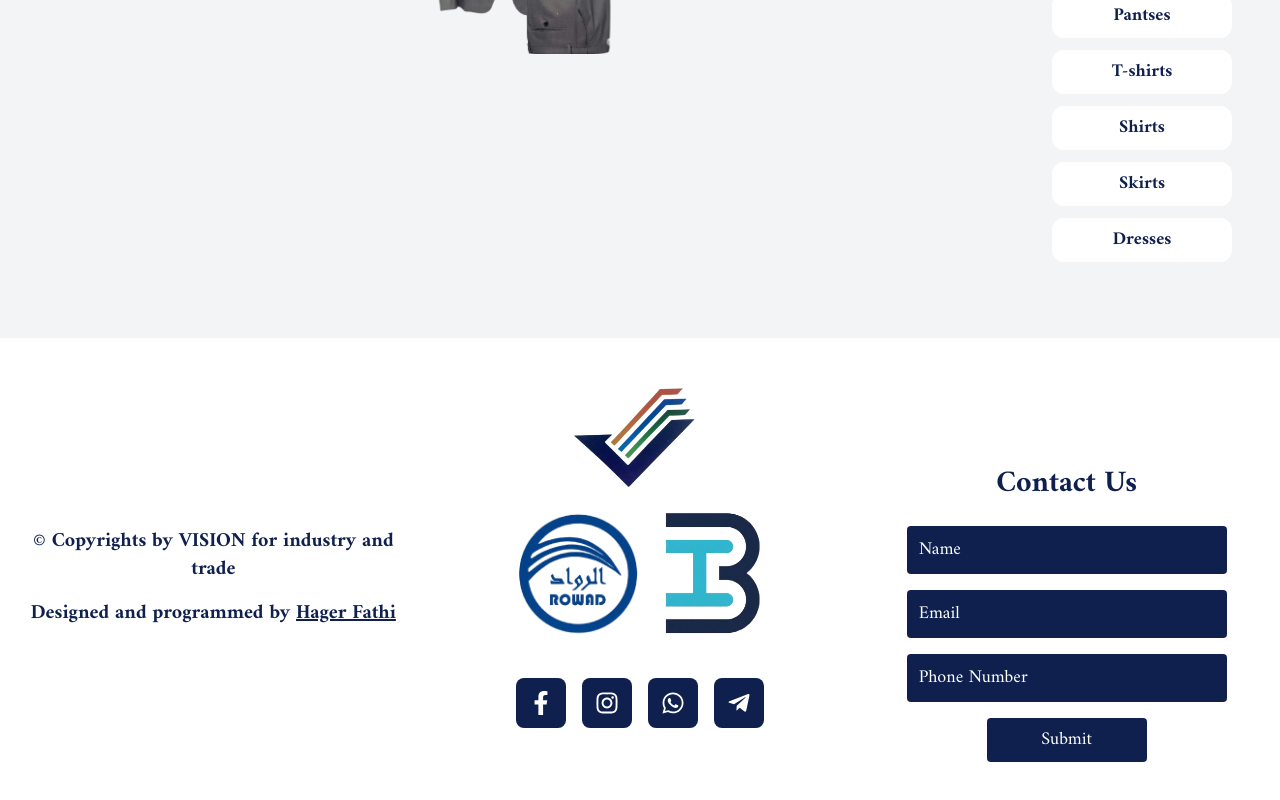
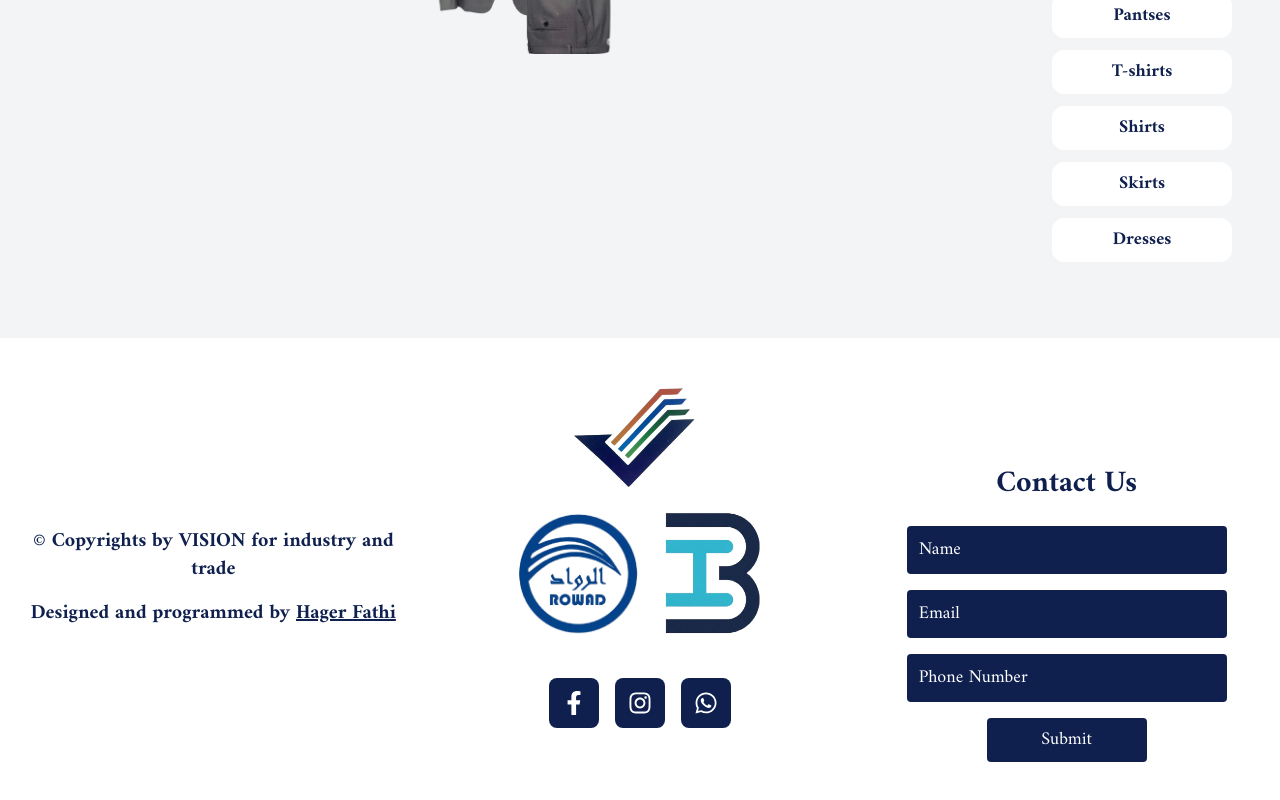
Before and after one commit to gogioz/vision-for-industry, a Next.js app: page / in a window 1280 px wide. Shown: the part 2691-3491 px from the top of the page. Built offline with nearby package versions, Linux system fonts and the light colour scheme.

Commit message:
Update Footer.jsx

```diff
--- a/src/app/components/Footer.jsx
+++ b/src/app/components/Footer.jsx
@@ -70,9 +70,8 @@ const Footer = ({ lang }) => {
                 href: "https://www.facebook.com/uniform.Egypt2020?locale=ar_AR",
                 Icon: FaFacebookF,
               },
-              { href: "#", Icon: FaInstagram },
-              { href: "#", Icon: FaWhatsapp },
-              { href: "#", Icon: FaTelegramPlane },
+              { href: "https://www.instagram.com/visionforinsdustry?igsh=MW5zcGJnYzF1dHZkZQ%3D%3D&utm_source=qr ", Icon: FaInstagram },
+              { href: "https://wa.me/201102551776", Icon: FaWhatsapp },
             ].map(({ href, Icon }, i) => (
               <a
                 key={i}
```
